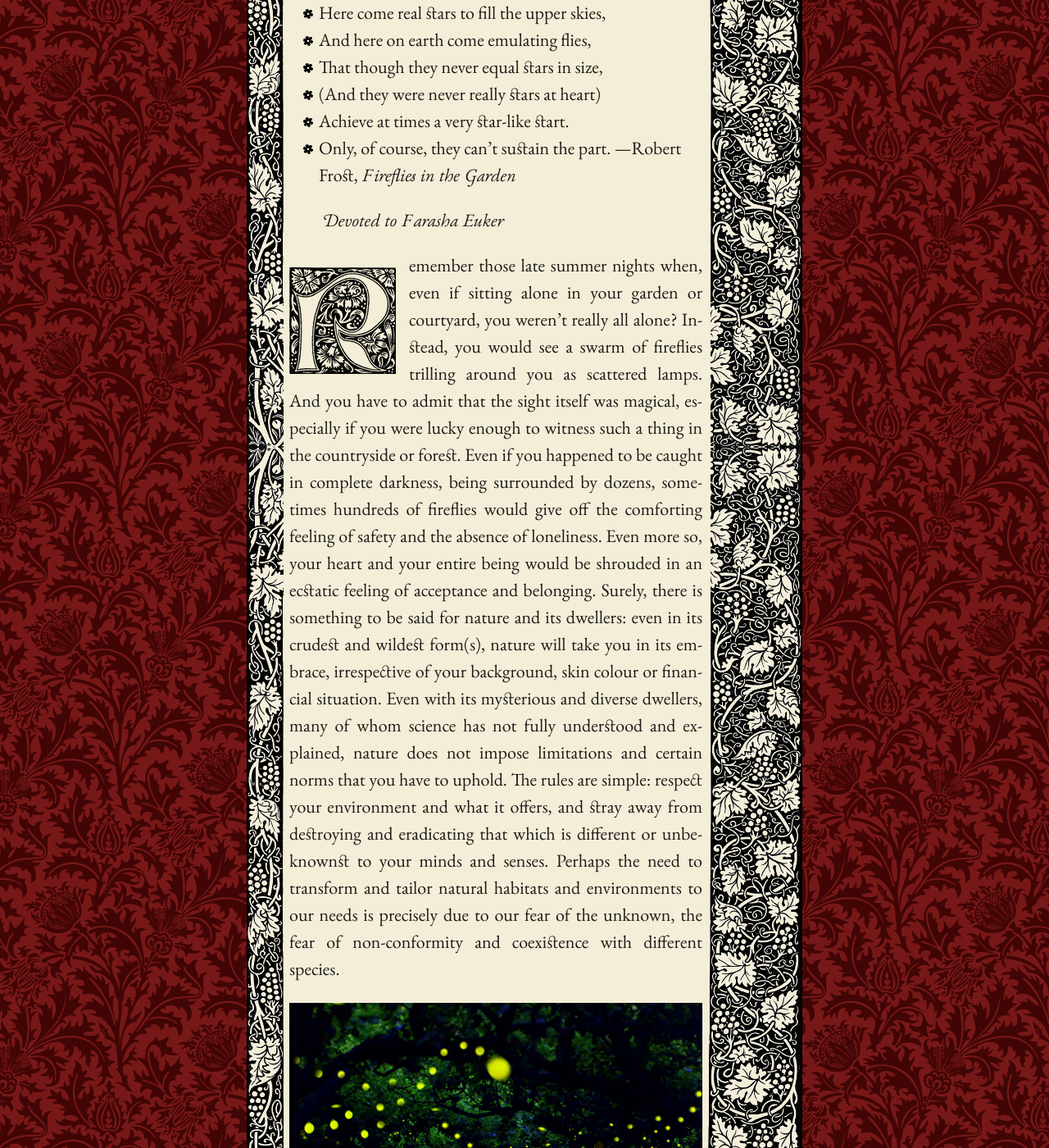
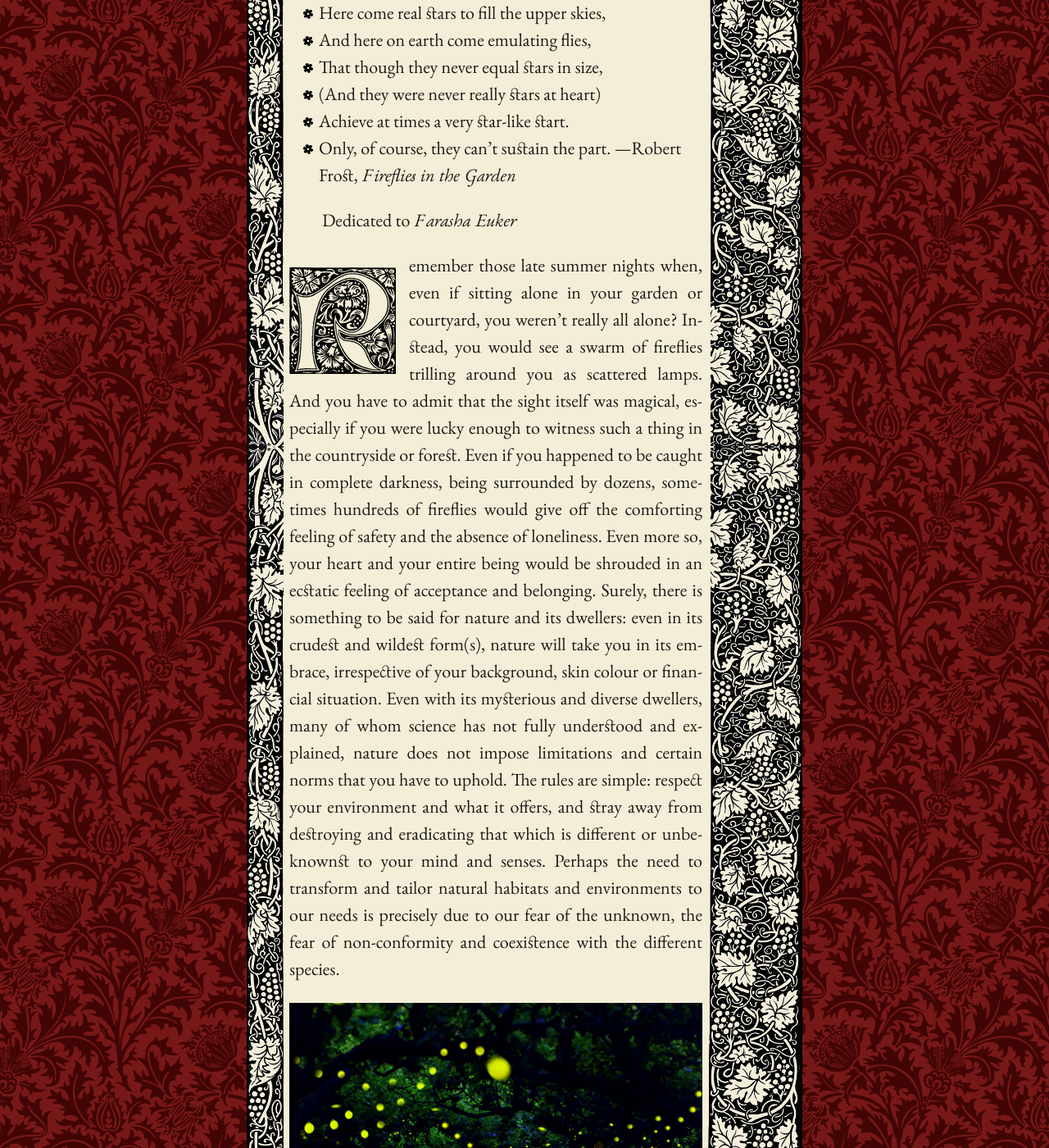
Before and after one commit to mpasovic/majapasovic.org, a Jekyll site: the page built from _posts/2016-07-06-a-lamenting-song-for-fireflies-progressive-destruction-of-the-environment-and-its-consequences.md, in a window 1280 px wide and 1400 px high, scrolled down 442 px. Shown: the whole window at 82% size. Built offline with Jekyll 4.4.1, drawn with Linux system fonts in a browser that asks for light colours; nearby versions of some CDN libraries; some of the changed lines change nothing that is shown; some of the changed text lies outside the part shown.

Commit message:
Updated 2016-07-06-a-lamenting-song-for-fireflies-progressive-destruction-of-the-environment-and-its-consequences.md

```diff
--- a/_posts/2016-07-06-a-lamenting-song-for-fireflies-progressive-destruction-of-the-environment-and-its-consequences.md
+++ b/_posts/2016-07-06-a-lamenting-song-for-fireflies-progressive-destruction-of-the-environment-and-its-consequences.md
@@ -15,13 +15,14 @@
 - Achieve at times a very star-like start.
 - Only, of course, they can't sustain the part. —Robert Frost, *Fireflies in the Garden*
 
-> *Devoted to Farasha Euker*
+> Dedicated to *Farasha Euker*
 
-<span class="versal r9">R</span>emember those late summer nights when, even if sitting alone in your garden or courtyard, you weren't really all alone? Instead, you would see a swarm of fireflies trilling around you as scattered lamps. And you have to admit that the sight itself was magical, especially if you were lucky enough to witness such a thing in the countryside or forest. Even if you happened to be caught in complete darkness, being surrounded by dozens, sometimes hundreds of fireflies would give off the comforting feeling of safety and the absence of loneliness. Even more so, your heart and your entire being would be shrouded in an ecstatic feeling of acceptance and belonging. Surely, there is something to be said for nature and its dwellers: even in its crudest and wildest form(s), nature will take you in its embrace, irrespective of your background, skin colour or financial situation. Even with its mysterious and diverse dwellers, many of whom science has not fully understood and explained, nature does not impose limitations and certain norms that you have to uphold. The rules are simple: respect your environment and what it offers, and stray away from destroying and eradicating that which is different or unbeknownst to your minds and senses. Perhaps the need to transform and tailor natural habitats and environments to our needs is precisely due to our fear of the unknown, the fear of non-conformity and coexistence with different species.
+<span class="versal r9">R</span>emember those late summer nights when, even if sitting alone in your garden or courtyard, you weren't really all alone? Instead, you would see a swarm of fireflies trilling around you as scattered lamps. And you have to admit that the sight itself was magical, especially if you were lucky enough to witness such a thing in the countryside or forest. Even if you happened to be caught in complete darkness, being surrounded by dozens, sometimes hundreds of fireflies would give off the comforting feeling of safety and the absence of loneliness. Even more so, your heart and your entire being would be shrouded in an ecstatic feeling of acceptance and belonging. Surely, there is something to be said for nature and its dwellers: even in its crudest and wildest form(s), nature will take you in its embrace, irrespective of your background, skin colour or financial situation. Even with its mysterious and diverse dwellers, many of whom science has not fully understood and explained, nature does not impose limitations and certain norms that you have to uphold. The rules are simple: respect your environment and what it offers, and stray away from destroying and eradicating that which is different or unbeknownst to your mind and senses. Perhaps the need to transform and tailor natural habitats and environments to our needs is precisely due to our fear of the unknown, the fear of non-conformity and coexistence with the different species.
 
 ![firefly.jpg]({{site.baseurl}}/img/firefly.jpg)
    A path in the forest, lit by a swarm of fireflies at night.
 
 *****
+As a child, I wondered if fireflies came out at night from a mysterious land/habitat, invisible to humans. "What if there is
 
 *To be continued...*
```
